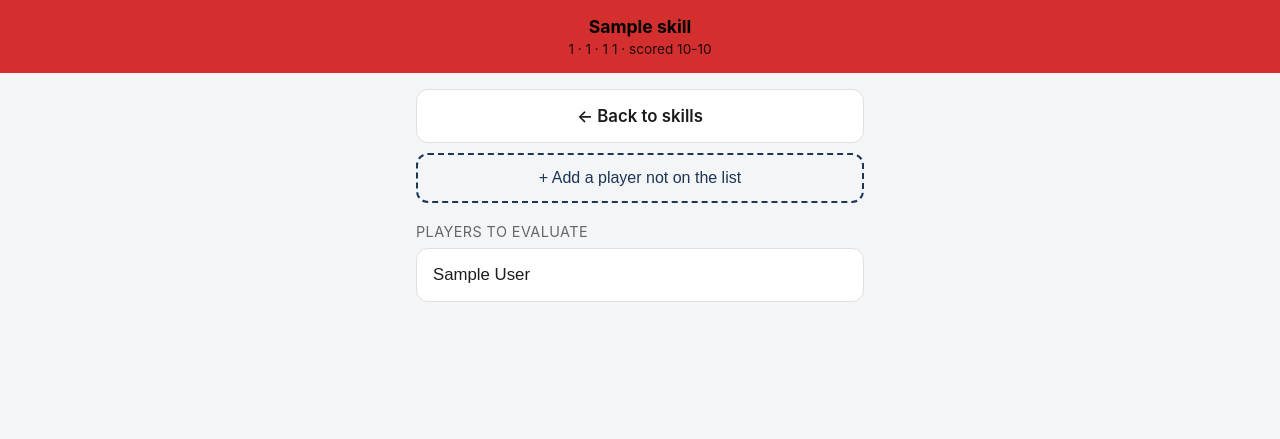
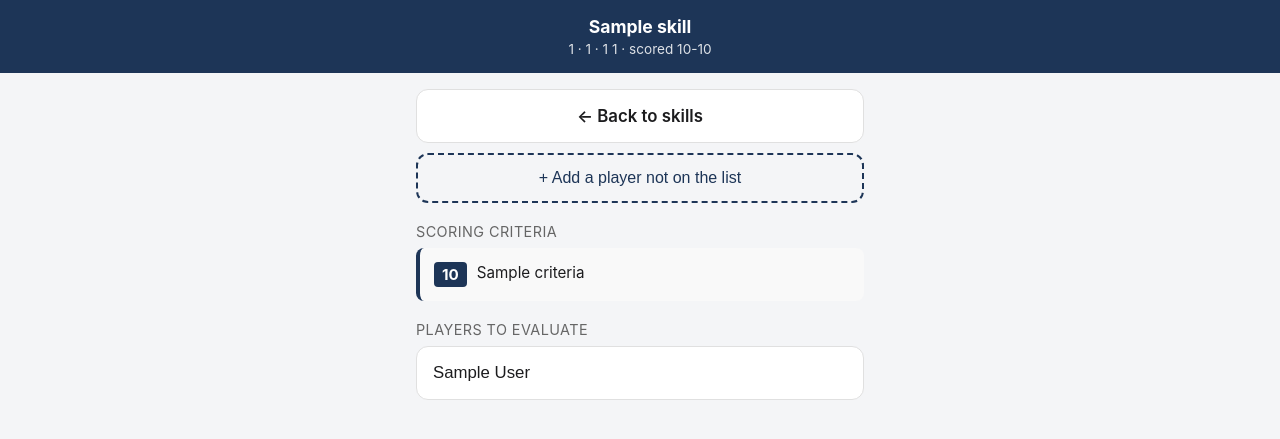
Before and after one commit to Austin-Cyr/Youth-Baseball-Evaluation-App, a FastAPI app: page /evaluate/1/1/1/1/1 in a window 1280 px wide. Shown: the top 439 px of the page. Run offline with FastAPI, Linux system fonts and the light colour scheme; a database or web service that is not in the repository returns one stand-in record (values such as "Sample title").

Commit message:
Add skill criteria display for division-specific scoring levels

```diff
--- a/main.py
+++ b/main.py
@@ -47,6 +47,10 @@ def evaluate_skill(request: Request, sport: str, year: int, season: str, divisio
     skill = db.get_skill(skill_id)
     if not skill:
         raise HTTPException(status_code=404, detail="Unknown skill")
+    division_id = db.get_division_id(division)
+    if not division_id:
+        raise HTTPException(status_code=404, detail="Unknown division")
+    criteria = db.get_skill_criteria(skill_id, division_id)
     players = db.get_unevaluated_players(division, sport, year, season, skill_id)
     return templates.TemplateResponse(
         "evaluate.html",
@@ -57,6 +61,7 @@ def evaluate_skill(request: Request, sport: str, year: int, season: str, divisio
             "season": season,
             "division": division,
             "skill": skill,
+            "criteria": criteria,
             "players": players,
         },
     )
--- a/static/style.css
+++ b/static/style.css
@@ -9,8 +9,8 @@ body {
 }
 
 header {
-    background: #d32f2f;
-    color: black;
+    background: #1d3557;
+    color: white;
     padding: 16px;
     text-align: center;
 }
@@ -57,6 +57,35 @@ main {
     letter-spacing: 0.03em;
     color: #666;
     margin: 20px 0 8px;
+}
+
+.criteria-box {
+    background: #f9f9f9;
+    border-left: 4px solid #1d3557;
+    padding: 14px;
+    border-radius: 8px;
+    margin-bottom: 20px;
+}
+
+.criteria-level {
+    display: flex;
+    gap: 10px;
+    margin-bottom: 12px;
+    font-size: 0.95rem;
+    line-height: 1.4;
+}
+
+.criteria-level:last-child {
+    margin-bottom: 0;
+}
+
+.criteria-level strong {
+    min-width: 25px;
+    padding: 2px 8px;
+    background: #1d3557;
+    color: white;
+    border-radius: 4px;
+    text-align: center;
 }
 
 .add-player-btn {
--- a/templates/evaluate.html
+++ b/templates/evaluate.html
@@ -15,6 +15,20 @@
         <a class="card-link" style="text-align:center; font-weight:600;" href="/evaluate/{{ sport }}/{{ year }}/{{ season }}/{{ division }}">&larr; Back to skills</a>
 
         <button class="add-player-btn" onclick="openManualForm()">+ Add a player not on the list</button>
+
+        <div class="section-title">Scoring Criteria</div>
+        <div class="criteria-box">
+            {% for c in criteria %}
+            <div class="criteria-level">
+                <strong>{{ c.score_level }}</strong>
+                {% if c.criteria %}
+                    <span>{{ c.criteria }}</span>
+                {% else %}
+                    <span style="color:#999; font-style:italic;">No description provided</span>
+                {% endif %}
+            </div>
+            {% endfor %}
+        </div>
 
         <div class="section-title">Players to evaluate</div>
         <div id="player-list">
```
Also changed, not shown: db.py (+27 -0 lines).
